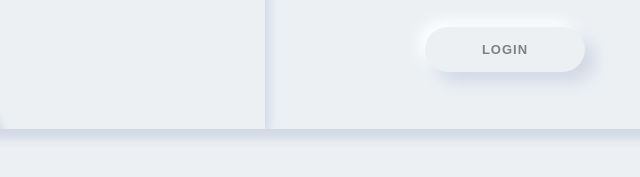
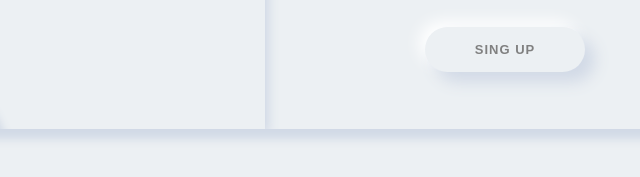
Before and after one commit to RatanHussain/Awsome-LoginPage-White, a plain HTML site: page index.html in a window 1280 px wide. Shown: the part 521-698 px from the top of the page, 295-935 px from the left. Drawn offline with Linux system fonts and the light colour scheme.

Commit message:
Update index.html

```diff
--- a/index.html
+++ b/index.html
@@ -47,7 +47,7 @@
                             <i class="fas fa-lock"></i>
                             <input type="password" pattern="Password" placeholder="Password">
                         </div>
-                        <button class="lastb">Login</button>
+                        <button class="lastb">Sing up</button>
                     </form>
                 </div>
             </div>
```
